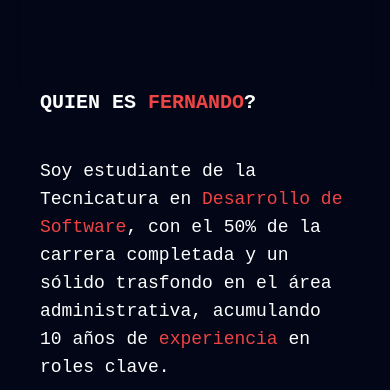
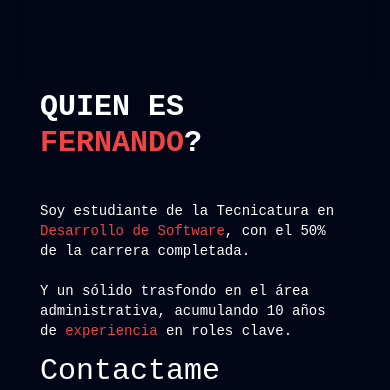
Before and after one commit to fermartini/portfolio, an Astro site: page / in a window 390 px wide. Shown: the part 3201-3591 px from the top of the page. Built offline with nearby package versions, Linux system fonts and the light colour scheme; Astro itself is replaced by a stand-in of ours.

Commit message:
portfolio hasta proyectos

```diff
--- a/src/pages/index.astro
+++ b/src/pages/index.astro
@@ -125,19 +125,20 @@ const proyectos = {
 		</section>
 		<section class="w-fit flex flex-col mx-10 mb-22 lg:mx-10 xl:mx-60 lg:mb-36">
 			<h2
-				class="text-xl xl:text-8xl font-extrabold text-white  pb-10"
+				class="text-3xl xl:text-8xl font-extrabold text-white  pb-10"
 			>
 				QUIEN ES <span class="text-red-500">FERNANDO</span>?
 			</h2>
 			<div class="grid grid-cols-1  lg:grid-cols-2 ">
 				<div class="flex flex-col justify-center">
-					<p class="text-white text-lg lg:text-xl">
+					<p class="text-white text-sm lg:text-xl">
 						Soy estudiante de la Tecnicatura en <span
 							class="text-red-500">Desarrollo de Software</span
-						>, con el 50% de la carrera completada y un sólido
-						trasfondo en el área administrativa, acumulando 10 años
-						de <span class="text-red-500">experiencia</span> en roles
-						clave.
+						>, con el 50% de la carrera completada.
+						<p class="text-white text-sm lg:text-xl pt-5">Y un sólido
+							trasfondo en el área administrativa, acumulando 10 años
+							de <span class="text-red-500">experiencia</span> en roles
+							clave.</p>
 					</p>
 					<div class="mt-3 lg:mt-10">
 						<h3 class="text-white lg:text-5xl text-3xl lg:mb-5 mb-2">Contactame</h3>
```
